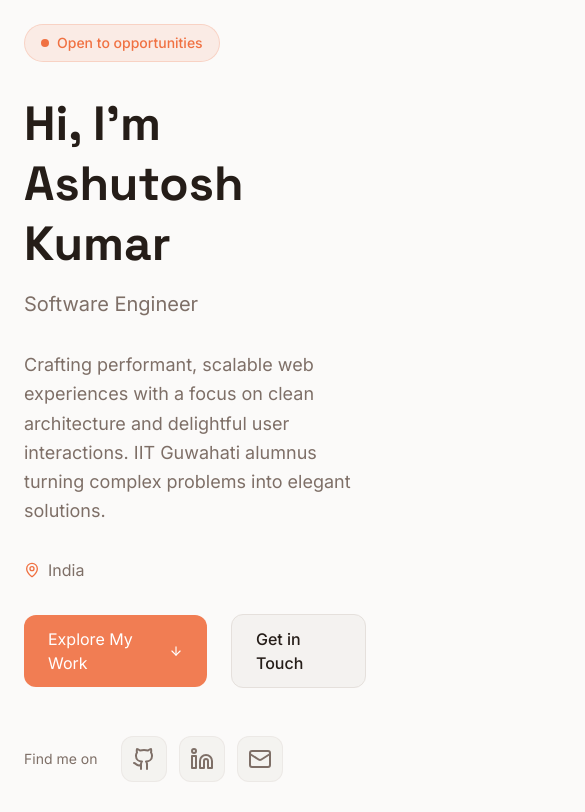
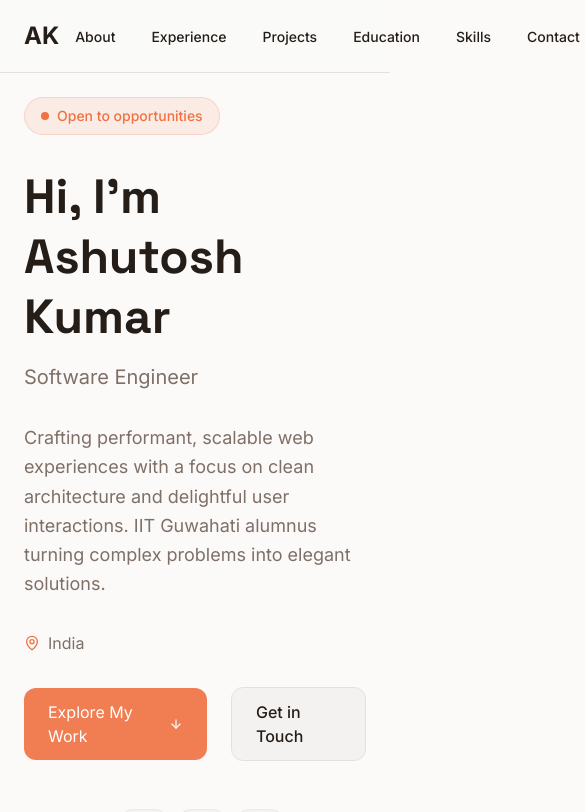
Before and after one commit to Ashu112/Portfolio-v2, a Next.js app: page / in a window 390 px wide. Shown: the top 812 px of the page, 585 px wide, since content can reach past the window. Built offline with nearby package versions, Linux system fonts and the light colour scheme.

Commit message:
navbar fixed

```diff
--- a/src/components/Education.tsx
+++ b/src/components/Education.tsx
@@ -11,7 +11,7 @@ const courses: string[] = [
 
 export default function Education() {
   return (
-    <section className="min-h-screen">
+    <section id="education" className="min-h-screen">
       <div className="section-container py-20">
         <div className="space-y-10">
           <div className="space-y-6">
--- a/src/components/Navbar.tsx
+++ b/src/components/Navbar.tsx
@@ -17,7 +17,7 @@ const navLink: NavLinkType = [
 
 export default function Header() {
   return (
-    <header className="hidden py-5 md:block">
+    <header className="border-border bg-background/80 sticky top-0 z-999 border-b py-3 backdrop-blur-md md:block">
       <nav className="section-container flex items-center justify-between">
         {/* logo */}
         <Link href="/" className="text-2xl font-bold">
--- a/src/components/Skills.tsx
+++ b/src/components/Skills.tsx
@@ -2,9 +2,9 @@ import { skillCategories } from '@/data/skills';
 
 export default function Skills() {
   return (
-    <section className="min-h-screen">
+    <section id="skills" className="min-h-screen">
       <div className="section-container py-24">
-        <div className="space-y-6">
+        <div className="space-y-10">
           {/* Skills Heading */}
           <div className="space-y-4">
             <p className="text-primary text-base font-medium">Skills</p>
@@ -14,6 +14,7 @@ export default function Skills() {
               applications. Always learning, always improving.
             </p>
           </div>
+
           {/* skills grid*/}
           <div className="grid gap-6 md:grid-cols-2 lg:grid-cols-3">
             {skillCategories.map((category, i) => (
@@ -38,6 +39,7 @@ export default function Skills() {
               </div>
             ))}
           </div>
+
           {/* Proficiency level*/}
           <div></div>
         </div>
```
